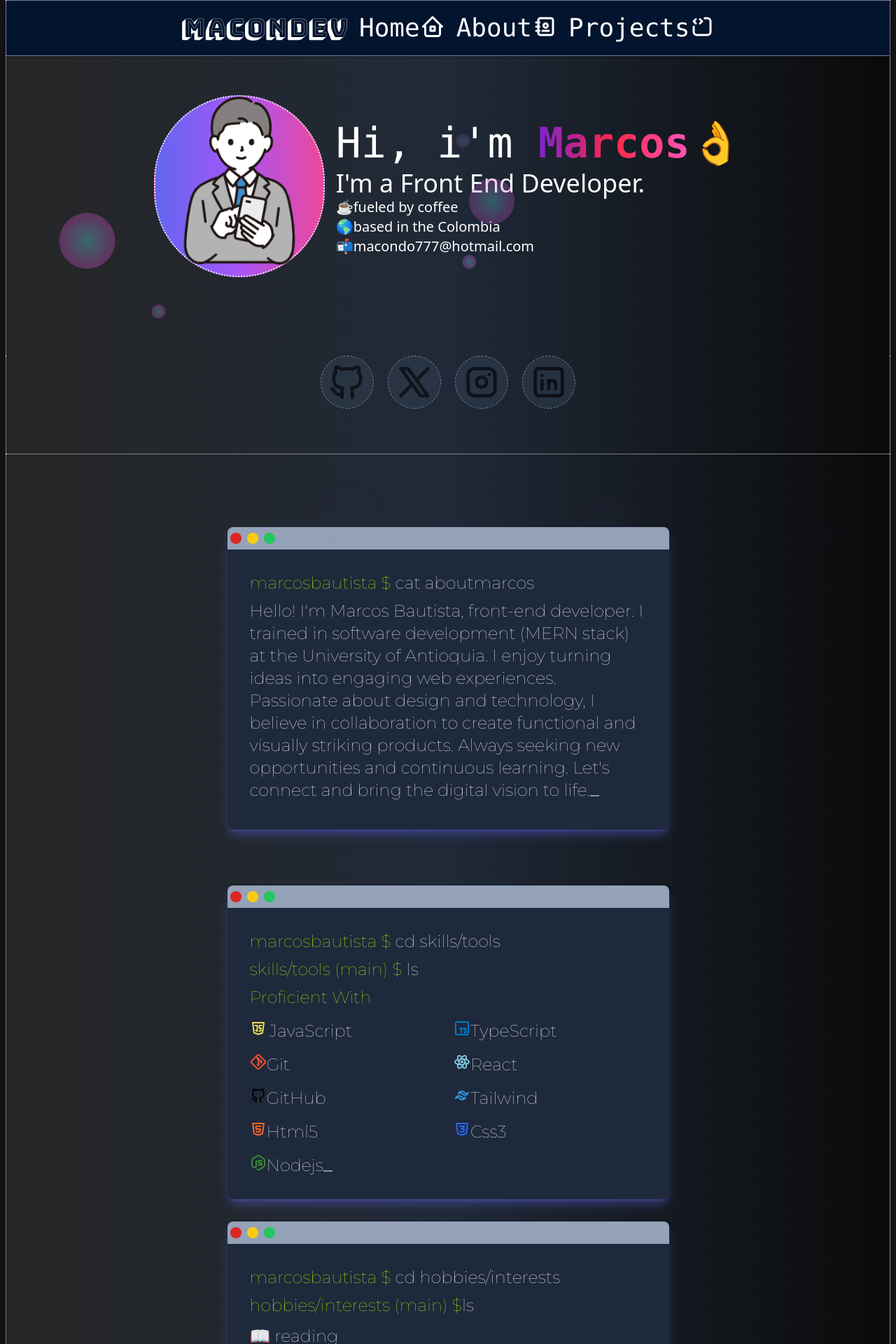
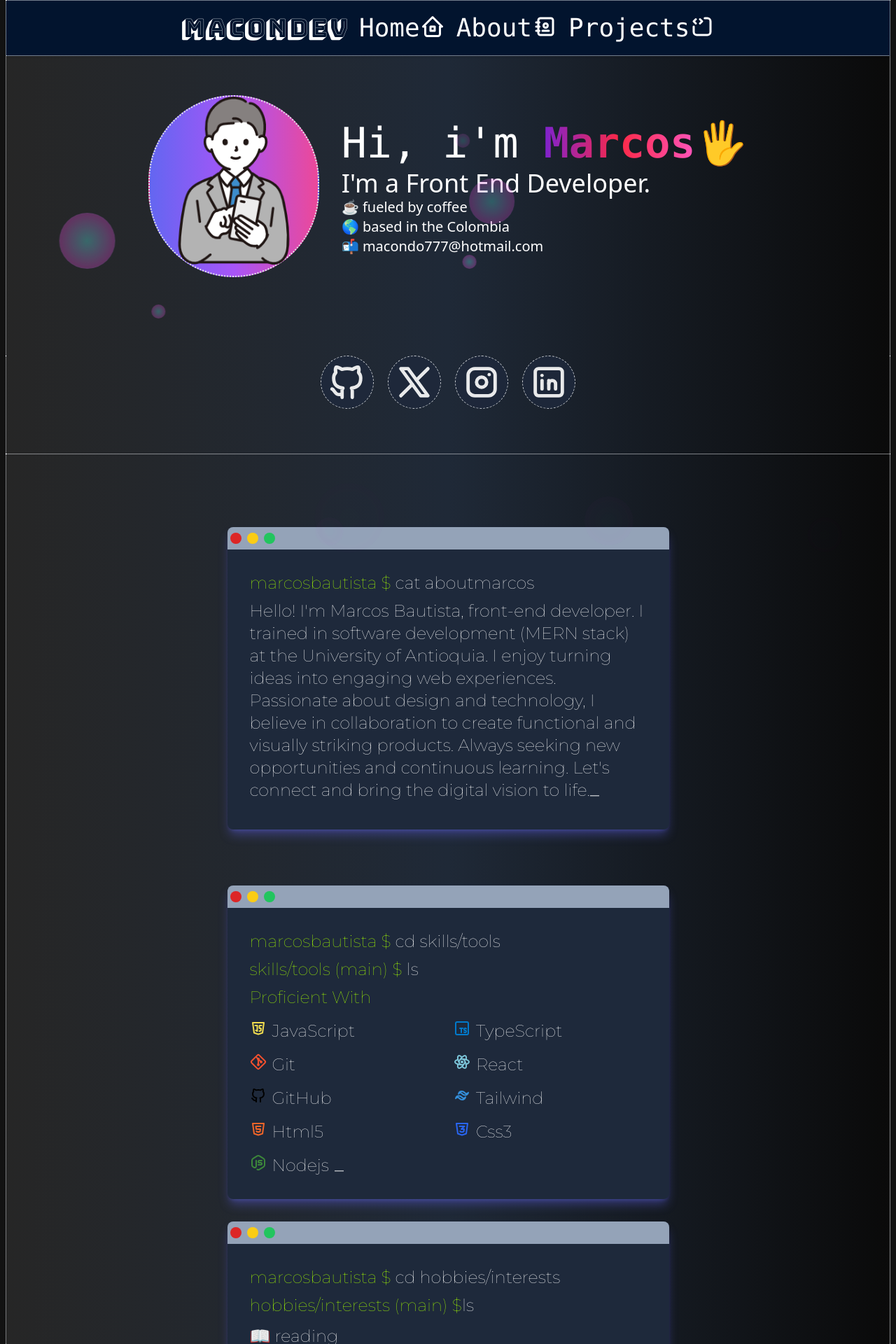
Before and after one commit to macondo011/My-portfolio, a React (Vite) app in the folder portafolio_macondo/: page / in a window 1280 px wide. Shown: the top 1920 px of the page at 70% size. Built offline with nearby package versions, Linux system fonts and the light colour scheme.

Commit message:
separación de iconos y cambio de color de svg

```diff
--- a/portafolio_macondo/src/components/About.jsx
+++ b/portafolio_macondo/src/components/About.jsx
@@ -47,33 +47,33 @@ export function About() {
 						</p>
 						<p className="text-lime pb-4">Proficient With</p>
 						<ul className="grid grid-cols-2 gap-4">
-							<li className="flex hover:-translate-y-1 hover:scale-100 gap-1">
+							<li className="flex hover:-translate-y-1 hover:scale-100 gap-2">
 								<IconBrandJavascript color='#F0DB4F'/>
 								JavaScript
 							</li>
-							<li className="flex hover:-translate-y-1 hover:scale-100">
+							<li className="flex hover:-translate-y-1 hover:scale-100 gap-2">
 							<IconBrandTypescript color='#007acc'/> TypeScript
 							</li>
-							<li className="flex hover:-translate-y-1 hover:scale-100">
+							<li className="flex hover:-translate-y-1 hover:scale-100 gap-2">
 							<IconBrandGit color='#F1502F'/> Git
 							</li>
-							<li className="flex hover:-translate-y-1 hover:scale-100">
+							<li className="flex hover:-translate-y-1 hover:scale-100 gap-2">
 								<IconBrandReact color='#7cc5d9'/> React
 							</li>
-							<li className=" flex hover:-translate-y-1 hover:scale-100">
+							<li className=" flex hover:-translate-y-1 hover:scale-100 gap-2">
 								<IconBrandGithub color='black'/> GitHub
 							</li>
-							<li className=" flex hover:-translate-y-1 hover:scale-100">
+							<li className=" flex hover:-translate-y-1 hover:scale-100 gap-2">
 								<IconBrandTailwind color='#3490dc'/> Tailwind</li>
-							<li className="flex hover:-translate-y-1 hover:scale-100">
+							<li className="flex hover:-translate-y-1 hover:scale-100 gap-2">
 								<IconBrandHtml5 color='#F06529'/>
 								Html5
 							</li>
-							<li className="flex hover:-translate-y-1 hover:scale-100">
+							<li className="flex hover:-translate-y-1 hover:scale-100 gap-2">
 								<IconBrandCss3 color='#2965f1'/>
 								Css3
 							</li>
-							<li className="flex hover:-translate-y-1 hover:scale-100"> <IconBrandNodejs color='#3c873a'/>
+							<li className="flex hover:-translate-y-1 hover:scale-100 gap-2"> <IconBrandNodejs color='#3c873a'/>
 								Nodejs <div><b className="animate-ping">_</b></div>
 							</li>
 						</ul>
@@ -103,10 +103,10 @@ export function About() {
 							<li className="py-1 hover:-translate-y-1 hover:scale-100">
 								📽️ movies
 							</li>
-							<li className=" flex py-1 hover:-translate-y-1 hover:scale-100">
+							<li className=" flex py-1 hover:-translate-y-1 hover:scale-100 gap-1">
 								<IconChessBishopFilled/> Chess
 							</li>
-							<li className="flex py-1 hover:-translate-y-1 hover:scale-100">
+							<li className="flex py-1 hover:-translate-y-1 hover:scale-100 gap-1">
 								<IconMusicHeart/> music <div><b className="animate-ping">_</b></div>
 							</li>
 						</ul>
--- a/portafolio_macondo/src/components/Footer.jsx
+++ b/portafolio_macondo/src/components/Footer.jsx
@@ -6,7 +6,7 @@ export function Footer() {
 
             <p className="flex justify-center  text-center text-xl py-6"> Created with &nbsp;<b className='animate-pulse text-2xl'>♥️ </b>&nbsp; by Marcos Bautista P. <br/>
             </p>
-            <h5 className='justify-center text-center'>@2023</h5>
+            <h5 className='justify-center text-center text-2xl'>@2024</h5>
 
     </div>
 
--- a/portafolio_macondo/src/components/Home.jsx
+++ b/portafolio_macondo/src/components/Home.jsx
@@ -6,7 +6,7 @@ export function Home() {
 				id="Home"
 				className="flex justify-center items-center bg-gradient-to-r
 				         from-neutral-800  via-gray-800 to-neutral-950
-				           mx-2 py-16 mt-6 border-dotted  border-r border-l"
+				           mx-2 py-16 mt-6 border-dotted  border-r border-l gap-4"
 			>
 				<section className="border-2 border-dotted my-12 bg-gradient-to-r
 								  from-indigo-500 via-purple-500 to-pink-500 rounded-full h-auto">
@@ -22,35 +22,35 @@ export function Home() {
 						<strong className="font-extrabold text-transparent bg-clip-text bg-gradient-to-r from-graper via-rose to-pinkpanter">
 							Marcos
 						</strong>
-						<span className="animate-wiggle">👌</span>
+						<span className="animate-wiggle">🖐️</span>
 					</h1>
 					<p className="text-2xl sm:text-4xl">I&apos;m a Front End Developer.</p>
 
 					<ul className="text-xl">
 						<li>
-							<p>☕fueled by coffee</p>
+							<p>☕ fueled by coffee</p>
 						</li>
 						<li>
-							<p>🌎based in the Colombia </p>
+							<p>🌎 based in the Colombia </p>
 						</li>
 						<li>
-							<p>📬macondo777@hotmail.com</p>
+							<p>📬 macondo777@hotmail.com</p>
 						</li>
 					</ul>
 				</article>
 			</main>
 			<div className="flex justify-center items-center gap-5 mx-2 pb-16 border-dotted  border-r border-l bg-gradient-to-r from-neutral-800  via-gray-800 to-neutral-950">
-				<a className='rounded-full border border-dashed p-2 bg-slate-700 opacity-50 hover:bg-slate-900 ' href='https://github.com/macondo011' alt='logo github' target="_blank" rel="noreferrer">
-				<IconBrandGithub color='black' size={58}/>
+				<a className='rounded-full border border-dashed p-2 bg-slate-800 opacity-90 hover:bg-slate-900 ' href='https://github.com/macondo011' alt='logo github' target="_blank" rel="noreferrer">
+				<IconBrandGithub color='white' size={58}/>
 				</a>
-				<a className='rounded-full border border-dashed p-2 bg-slate-700 opacity-50 hover:bg-slate-900'  href='https://twitter.com/macondo011' alt='logo de twitter' target="_blank" rel="noreferrer">
-				<IconBrandX color='black' size={58}/>
+				<a className='rounded-full border border-dashed p-2 bg-slate-800 opacity-90 hover:bg-slate-900'  href='https://twitter.com/macondo011' alt='logo de twitter' target="_blank" rel="noreferrer">
+				<IconBrandX color='white' size={58}/>
 				</a>
-				<a className='rounded-full border border-dashed p-2 bg-slate-700 opacity-50 hover:bg-slate-900' href='https://www.instagram.com/macondo011/' alt='logo de instagram' target="_blank" rel="noreferrer">
-				<IconBrandInstagram color='black' size={58}/>
+				<a className='rounded-full border border-dashed p-2 bg-slate-800 opacity-90 hover:bg-slate-900' href='https://www.instagram.com/macondo011/' alt='logo de instagram' target="_blank" rel="noreferrer">
+				<IconBrandInstagram color='white' size={58}/>
 				</a>
-				<a className='rounded-full border border-dashed p-2 bg-slate-700 opacity-50 hover:bg-slate-900' href='https://www.linkedin.com/in/marcos-bautista-2811942a1/' alt='logo de instagram' target="_blank" rel="noreferrer">
-				<IconBrandLinkedin color='black' size={58}/>
+				<a className='rounded-full border border-dashed p-2 bg-slate-800 opacity-90 hover:bg-slate-900' href='https://www.linkedin.com/in/marcos-bautista-2811942a1/' alt='logo de instagram' target="_blank" rel="noreferrer">
+				<IconBrandLinkedin color='white' size={58}/>
 				</a>
 			</div>
 		</>
```
